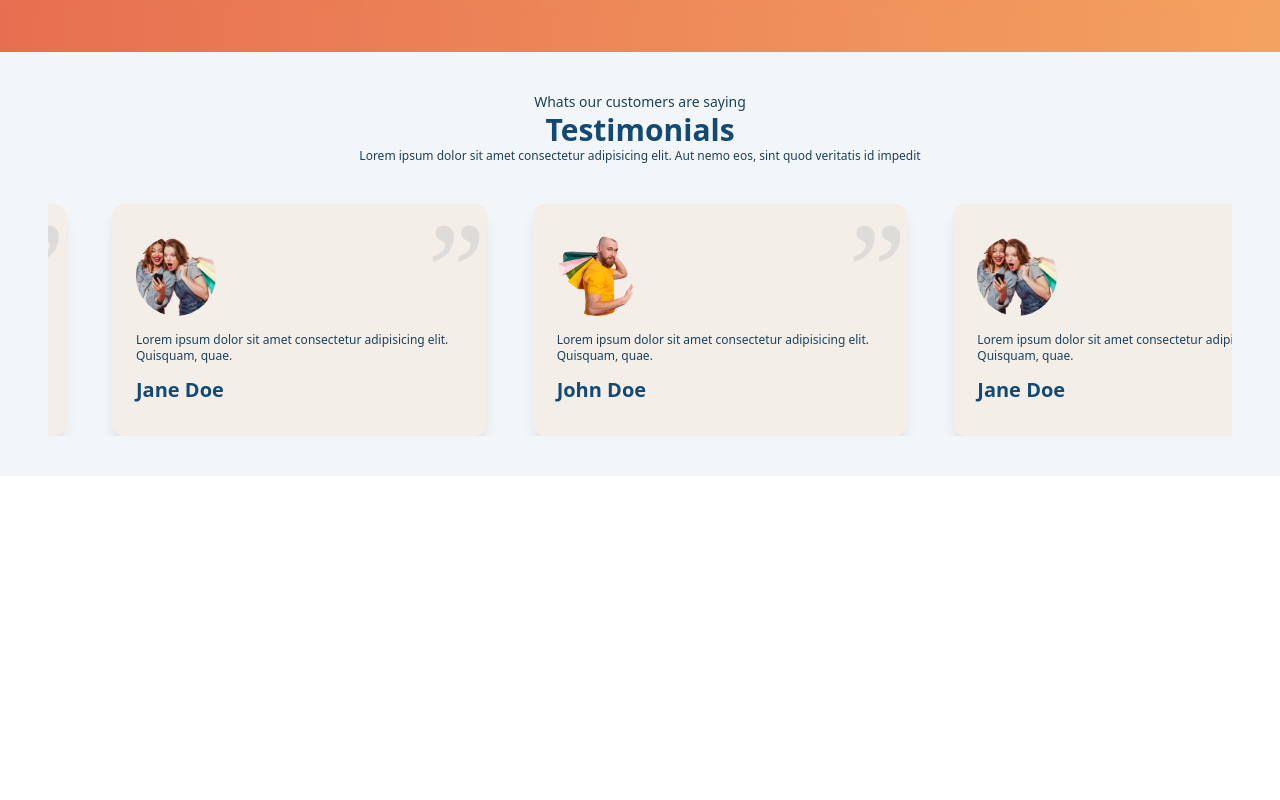
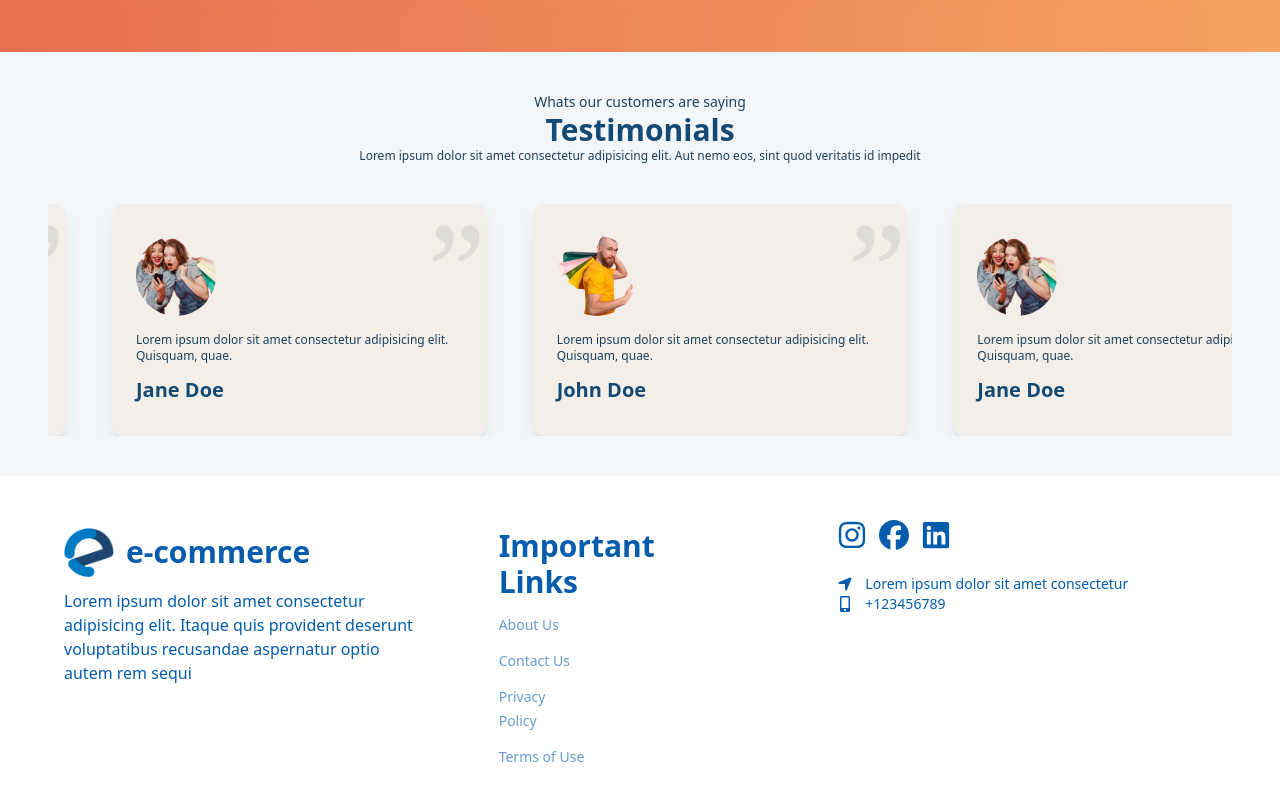
Before and after one commit to thecoderbutcher/react-commerce, a React (Vite) app: page / in a window 1280 px wide. Shown: the part 2652-3452 px from the top of the page. Before the commit the page ends 3128 px from the top, so only its background shows below. Built offline with nearby package versions, Linux system fonts and the light colour scheme.

Commit message:
feat: add footer section

```diff
--- a/src/App.jsx
+++ b/src/App.jsx
@@ -8,6 +8,7 @@ import TopProducts from "./components/Products/TopProducts"
 import Banner from "./components/Banner/Banner"
 import Subscribe from "./components/Banner/Subscribe"
 import Testimonials from "./components/Testimonials/Testimonials"
+import Footer from "./components/Footer/Footer"
 
 const App = () => {
   useEffect(() => {
@@ -27,6 +28,7 @@ const App = () => {
       <Banner/>
       <Subscribe/>
       <Testimonials/>
+      <Footer/>
     </main>
   )
 }
--- /dev/null
+++ b/src/components/Footer/Footer.jsx
@@ -0,0 +1,70 @@
+import { FaFacebook, FaInstagram, FaLinkedin, FaLocationArrow } from "react-icons/fa6"
+import Logo from "../../assets/img/ecommerce-logo.webp"
+import { footerLinks } from "../../constant"
+import { FaMobileAlt } from "react-icons/fa"
+const Footer = () => {
+    return (
+        <div className="text-primary dark:text-tertiary dark:bg-tertiary-dark">
+            <div className="container">
+                <div className="grid md:grid-cols-3 pv-44 pt-5"  >
+                    <div className="py-8 px-4">
+                        <h1
+                            className="sm:text-3xl text-xl font-bold sm:text-left text-justify mb-3 flex items-center gap-3"
+                        >
+                            <img
+                                src={Logo}
+                                alt=""
+                                className="max-w-[50px]"
+                                />
+                            e-commerce
+                        </h1>
+                        <p>Lorem ipsum dolor sit amet consectetur adipisicing elit.
+                            Itaque quis provident deserunt voluptatibus recusandae aspernatur optio autem rem sequi
+                        </p>
+                    </div>
+                    <div className="grid grid-cols-2 sm:grid-cols-3 cols-span-2 md:pl-10">
+                        <div>
+                            <div className="py-8 px-4">
+                                <h1 className="sm:text-3xl text-xl font-bold mb-3 sm:text-left text-justify">Important Links</h1>
+                                <ul className="flex flex-col gap-3">
+                                    {
+                                        footerLinks.map((link) => (
+                                            <li key={link.id} className="cursor-pointer hover:text-accent hover:translate-x-1 duration-300 text-primary/60 dark:text-tertiary/70 dark:hover:text-accent-dark">
+                                                <a href={link.link} className="text-sm">{link.name}</a>
+                                            </li>
+                                        ))
+                                    }
+                                </ul>
+                            </div>
+                        </div>
+                    </div>
+                        <div>
+                            <div className="flex items-center gap-3 mt-6">
+                                <a href="">
+                                    <FaInstagram className="text-3xl"/>
+                                </a>
+                                <a href="">
+                                    <FaFacebook className="text-3xl"/>
+                                </a>
+                                <a href="">
+                                    <FaLinkedin className="text-3xl"/>
+                                </a>
+                            </div>
+                            <div className="mt-6">
+                                <div className="flex items-center gap-3">
+                                    <FaLocationArrow />
+                                    <p className="text-sm">Lorem ipsum dolor sit amet consectetur</p>
+                                </div>
+                                <div className="flex items-center gap-3">
+                                    <FaMobileAlt/>
+                                    <p className="text-sm">+123456789</p>
+                                </div>
+                            </div>
+                        </div>
+                </div>
+            </div>
+        </div>
+    )
+}
+
+export default Footer
--- a/src/components/Testimonials/Testimonials.jsx
+++ b/src/components/Testimonials/Testimonials.jsx
@@ -16,7 +16,7 @@ const Testimonials = () => {
                         Lorem ipsum dolor sit amet consectetur adipisicing elit. Aut nemo eos, sint quod veritatis id impedit
                     </p>
                 </div>
-                <div>
+                <div data-aos="zoom-in">
                     <Swiper
                         spaceBetween={30}
                         slidesPerView={3}
--- a/src/constant/index.jsx
+++ b/src/constant/index.jsx
@@ -177,5 +177,27 @@ export const testimonials = [
         image: Women,
         text: "Lorem ipsum dolor sit amet consectetur adipisicing elit. Quisquam, quae."
     }
+]
 
+export const footerLinks = [
+    {
+        id: 1,
+        name: "About Us",
+        link: "/#about",
+    },
+    {
+        id: 2,
+        name: "Contact Us",
+        link: "/#contact",
+    },
+    {
+        id: 3,
+        name: "Privacy Policy",
+        link: "/#privacy",
+    },
+    {
+        id: 4,
+        name: "Terms of Use",
+        link: "/#terms",
+    },
 ]
```
